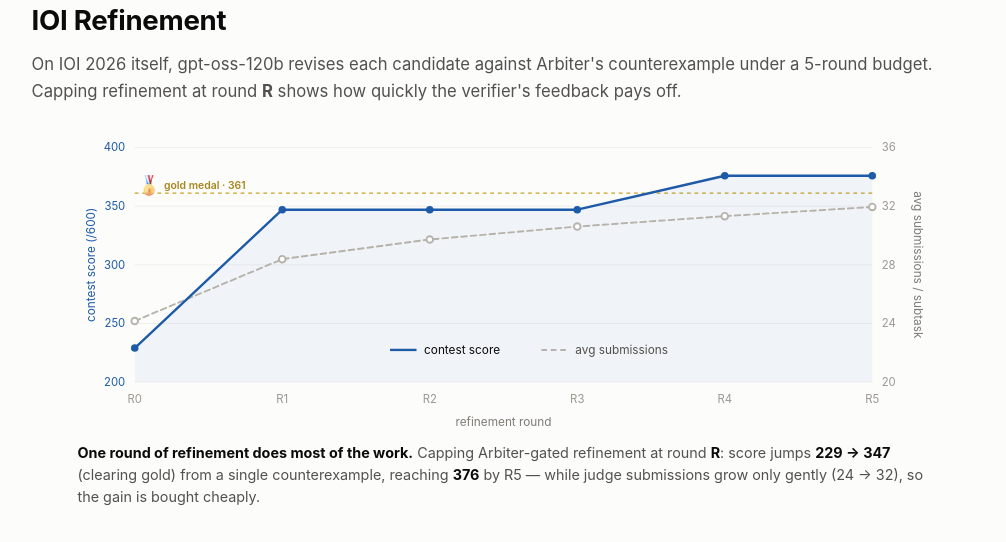
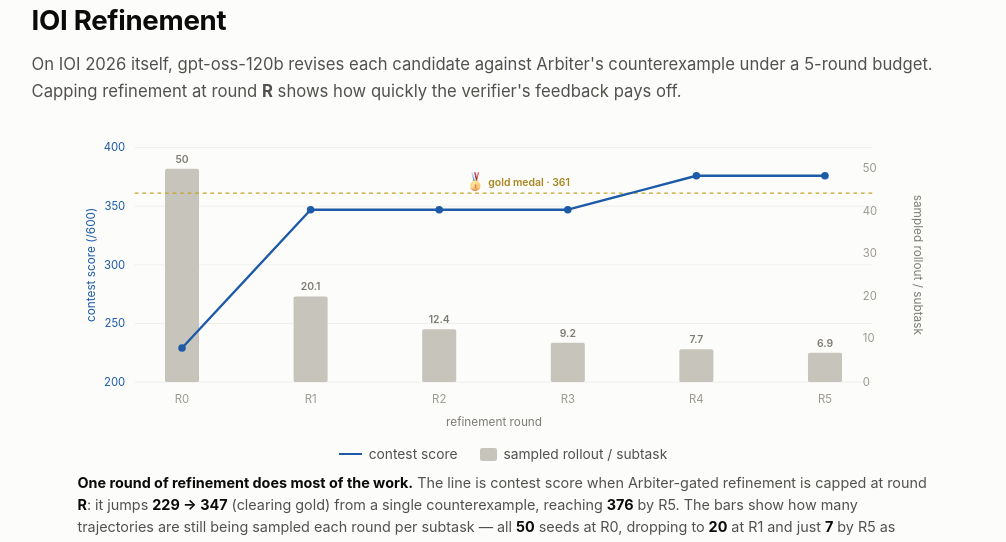
Before and after one commit to horizon-llm/IOI2026, a plain HTML site: page index.html in a window 1280 px wide. Shown: the part 2270-2812 px from the top of the page, without its empty margins (137-1143 px from the left). Drawn offline with Linux system fonts and the light colour scheme.

Commit message:
gh-pages: refinement figure shows sampled rollouts/round; token discussion prep; content tweaks

```diff
--- a/content.md
+++ b/content.md
@@ -34,7 +34,7 @@ This page reports an empirical test of what that capability is worth: whether Ar
 On IOI 2026 itself, gpt-oss-120b revises each candidate against Arbiter's counterexample under a 5-round budget. Capping refinement at round **R** shows how quickly the verifier's feedback pays off.
 
 ## refinement-cap
-**One round of refinement does most of the work.** Capping Arbiter-gated refinement at round **R**: score jumps **229 → 347** (clearing gold) from a single counterexample, reaching **376** by R5 — while judge submissions grow only gently (24 → 32), so the gain is bought cheaply.
+**One round of refinement does most of the work.** The line is contest score when Arbiter-gated refinement is capped at round **R**: it jumps **229 → 347** (clearing gold) from a single counterexample, reaching **376** by R5. The bars show how many trajectories are still being sampled each round per subtask — all **50** seeds at R0, dropping to **20** at R1 and just **7** by R5 as accepted solutions leave the pool. Most of the score is banked while the pool is still large.
 
 ## artifacts
 Every score above is backed by its raw data. Click a subtask to open its fan of 50 trajectories, then any node for the verifier's full turn-by-turn review, or the <img src="figs/coding.png" alt="code icon" style="width:12px;height:12px;vertical-align:-1px"> icon for the program that round submitted and the reasoning that wrote it. The badge beside a problem's score opens its merged final submission.
--- a/index.html
+++ b/index.html
@@ -106,6 +106,12 @@
   .figure svg{display:block;width:100%;height:auto}
   .figcap{font-size:12.5px;color:var(--ink2);line-height:1.55;margin-top:6px}
   .figcap b{color:var(--ink)}
+  /* HTML legend below a chart (kept out of the SVG so it never overlaps bars) */
+  .figlegend{display:flex;gap:20px;justify-content:center;flex-wrap:wrap;
+    font-size:12px;color:var(--ink2);margin-top:8px}
+  .figlegend span{display:inline-flex;align-items:center;gap:6px}
+  .figlegend .lg-line{width:20px;height:0;border-top:2.5px solid var(--full)}
+  .figlegend .lg-bar{width:14px;height:11px;border-radius:2px;background:#c7c4bc}
   /* hover interactivity for the chart data points */
   .figure .hit{fill:transparent;cursor:pointer}
   .figure .dot,.figure .tdot circle{transition:r .12s}
@@ -903,7 +909,7 @@
 
     <div class="figure interactive">
       <svg viewBox="0 0 900 330" role="img"
-           aria-label="Contest score and average submissions as refinement proceeds round by round">
+           aria-label="Contest score and new submissions per subtask at each refinement round">
         <!-- hover column highlight (positioned by JS) -->
         <rect class="colhi" x="0" y="26" width="0" height="248" fill="var(--full)"
           fill-opacity="0" rx="3"/>
@@ -923,88 +929,89 @@
           <text x="50" y="216">250</text>
           <text x="50" y="278">200</text>
         </g>
-        <!-- right y labels: avg submissions per subtask (muted) -->
+        <!-- right y labels: trajectories still being sampled/refined, scale 0..50 -->
         <g fill="#9a988f" font-size="12" font-family="inherit" text-anchor="start">
-          <text x="850" y="30">36</text>
-          <text x="850" y="92">32</text>
-          <text x="850" y="154">28</text>
-          <text x="850" y="216">24</text>
-          <text x="850" y="278">20</text>
+          <text x="830" y="52">50</text>
+          <text x="830" y="97">40</text>
+          <text x="830" y="142">30</text>
+          <text x="830" y="187">20</text>
+          <text x="830" y="232">10</text>
+          <text x="830" y="278">0</text>
         </g>
-        <!-- gold-medal score threshold (361.12) -->
+        <!-- bars: trajectories still active (a sample is drawn) at each round.
+             All 50 seeds run R0; the pool shrinks as accepted chains drop out. -->
+        <g fill="#c7c4bc">
+          <rect x="92"  y="48.5"  width="36" height="225.5" rx="2"/>
+          <rect x="228" y="183.4" width="36" height="90.6"  rx="2"/>
+          <rect x="364" y="218.1" width="36" height="55.9"  rx="2"/>
+          <rect x="500" y="232.5" width="36" height="41.5"  rx="2"/>
+          <rect x="636" y="239.3" width="36" height="34.7"  rx="2"/>
+          <rect x="772" y="242.9" width="36" height="31.1"  rx="2"/>
+        </g>
+        <!-- value label atop each bar -->
+        <g fill="#7d7b73" font-size="11" font-weight="600" font-family="inherit" text-anchor="middle">
+          <text x="110" y="42">50</text>
+          <text x="246" y="177">20.1</text>
+          <text x="382" y="212">12.4</text>
+          <text x="518" y="226">9.2</text>
+          <text x="654" y="233">7.7</text>
+          <text x="790" y="237">6.9</text>
+        </g>
+        <!-- gold-medal score threshold (361.12); label sits mid-line in the
+             open band above the short R2..R5 bars, clear of the tall R0 bar. -->
         <line x1="60" y1="74.2" x2="840" y2="74.2" stroke="#c9a227"
           stroke-width="1.25" stroke-dasharray="4 4"/>
-        <image href="figs/gold-medal.png" x="64" y="55" width="22" height="22"/>
-        <text x="91" y="70" fill="#a8851d" font-size="11" font-weight="600"
+        <image href="figs/gold-medal.png" x="410" y="52" width="20" height="20"/>
+        <text x="434" y="67" fill="#a8851d" font-size="11" font-weight="600"
           font-family="inherit" text-anchor="start">gold medal · 361</text>
-        <!-- faint area under the score curve -->
-        <path d="M60,238.0 L216,91.7 L372,91.7 L528,91.7 L684,55.8 L840,55.8 L840,274 L60,274 Z"
-          fill="var(--full)" fill-opacity=".05"/>
-
-        <!-- avg submissions per subtask (right axis, dashed muted) -->
-        <polyline fill="none" stroke="#b6b3ab" stroke-width="2"
-          stroke-dasharray="6 4" stroke-linejoin="round" stroke-linecap="round"
-          points="60,209.4 216,144.0 372,123.2 528,109.5 684,98.5 840,88.8"/>
-        <g fill="#fff" stroke="#b6b3ab" stroke-width="2">
-          <circle class="dot" cx="60"  cy="209.4" r="3.5"/>
-          <circle class="dot" cx="216" cy="144.0" r="3.5"/>
-          <circle class="dot" cx="372" cy="123.2" r="3.5"/>
-          <circle class="dot" cx="528" cy="109.5" r="3.5"/>
-          <circle class="dot" cx="684" cy="98.5"  r="3.5"/>
-          <circle class="dot" cx="840" cy="88.8"  r="3.5"/>
-        </g>
-
-        <!-- refinement curve: contest score after capping at round R -->
+
+        <!-- contest-score curve after capping refinement at round R -->
         <polyline fill="none" stroke="var(--full)" stroke-width="2.5"
           stroke-linejoin="round" stroke-linecap="round"
-          points="60,238.0 216,91.7 372,91.7 528,91.7 684,55.8 840,55.8"/>
+          points="110,238.0 246,91.7 382,91.7 518,91.7 654,55.8 790,55.8"/>
         <g fill="var(--full)">
-          <circle class="dot" cx="60"  cy="238.0" r="4"/>
-          <circle class="dot" cx="216" cy="91.7"  r="4"/>
-          <circle class="dot" cx="372" cy="91.7"  r="4"/>
-          <circle class="dot" cx="528" cy="91.7"  r="4"/>
-          <circle class="dot" cx="684" cy="55.8"  r="4"/>
-          <circle class="dot" cx="840" cy="55.8"  r="4"/>
+          <circle class="dot" cx="110" cy="238.0" r="4"/>
+          <circle class="dot" cx="246" cy="91.7"  r="4"/>
+          <circle class="dot" cx="382" cy="91.7"  r="4"/>
+          <circle class="dot" cx="518" cy="91.7"  r="4"/>
+          <circle class="dot" cx="654" cy="55.8"  r="4"/>
+          <circle class="dot" cx="790" cy="55.8"  r="4"/>
         </g>
 
         <!-- interactive hit-targets: one per round, full column height. -->
         <g class="hits">
-          <rect class="hit" data-r="0" data-x="60"  data-score="229" data-subs="24.2" x="0"   y="26" width="138" height="248"/>
-          <rect class="hit" data-r="1" data-x="216" data-score="347" data-subs="28.4" x="138" y="26" width="156" height="248"/>
-          <rect class="hit" data-r="2" data-x="372" data-score="347" data-subs="29.7" x="294" y="26" width="156" height="248"/>
-          <rect class="hit" data-r="3" data-x="528" data-score="347" data-subs="30.6" x="450" y="26" width="156" height="248"/>
-          <rect class="hit" data-r="4" data-x="684" data-score="376" data-subs="31.3" x="606" y="26" width="156" height="248"/>
-          <rect class="hit" data-r="5" data-x="840" data-score="376" data-subs="32.0" x="762" y="26" width="138" height="248"/>
-        </g>
-
-        <!-- legend, tucked into the empty lower area -->
-        <g font-size="12.5" font-family="inherit">
-          <line x1="330" y1="240" x2="358" y2="240" stroke="var(--full)" stroke-width="2.5"/>
-          <text x="366" y="244" fill="var(--ink)">contest score</text>
-          <line x1="490" y1="240" x2="518" y2="240" stroke="#b6b3ab" stroke-width="2" stroke-dasharray="6 4"/>
-          <text x="526" y="244" fill="var(--ink2)">avg submissions</text>
+          <rect class="hit" data-r="0" data-x="110" data-score="229" data-sampled="50"   x="0"   y="26" width="178" height="248"/>
+          <rect class="hit" data-r="1" data-x="246" data-score="347" data-sampled="20.1" x="178" y="26" width="136" height="248"/>
+          <rect class="hit" data-r="2" data-x="382" data-score="347" data-sampled="12.4" x="314" y="26" width="136" height="248"/>
+          <rect class="hit" data-r="3" data-x="518" data-score="347" data-sampled="9.2"  x="450" y="26" width="136" height="248"/>
+          <rect class="hit" data-r="4" data-x="654" data-score="376" data-sampled="7.7"  x="586" y="26" width="136" height="248"/>
+          <rect class="hit" data-r="5" data-x="790" data-score="376" data-sampled="6.9"  x="722" y="26" width="178" height="248"/>
         </g>
 
         <!-- x labels: refinement round -->
         <g fill="#9a988f" font-size="12" font-family="inherit" text-anchor="middle">
-          <text x="60"  y="296">R0</text>
-          <text x="216" y="296">R1</text>
-          <text x="372" y="296">R2</text>
-          <text x="528" y="296">R3</text>
-          <text x="684" y="296">R4</text>
-          <text x="840" y="296">R5</text>
+          <text x="110" y="296">R0</text>
+          <text x="246" y="296">R1</text>
+          <text x="382" y="296">R2</text>
+          <text x="518" y="296">R3</text>
+          <text x="654" y="296">R4</text>
+          <text x="790" y="296">R5</text>
         </g>
         <!-- axis titles -->
-        <text x="450" y="320" fill="#7d7b73" font-size="12.5"
+        <text x="440" y="320" fill="#7d7b73" font-size="12.5"
           font-family="inherit" text-anchor="middle">refinement round</text>
         <text x="18" y="150" fill="var(--full)" font-size="12.5"
           font-family="inherit" text-anchor="middle"
           transform="rotate(-90 18 150)">contest score (/600)</text>
         <text x="884" y="150" fill="#7d7b73" font-size="12.5"
           font-family="inherit" text-anchor="middle"
-          transform="rotate(90 884 150)">avg submissions / subtask</text>
+          transform="rotate(90 884 150)">sampled rollout / subtask</text>
       </svg>
       <div class="figtip" id="figtip"></div>
+      <div class="figlegend">
+        <span><span class="lg-line"></span>contest score</span>
+        <span><span class="lg-bar"></span>sampled rollout / subtask</span>
+      </div>
       <div class="figcap" data-md="refinement-cap"><b>One round of refinement does most of the work.</b>
       Capping Arbiter-gated refinement at round <b>R</b>: score jumps
       <b>229 → 347</b> (clearing gold) from a single counterexample, reaching
@@ -2006,17 +2013,16 @@ wireFigure(document.querySelector('.teaser.interactive'), {
     `<div class="tt-row"><span class="sw" style="border-top-color:var(--ink3);border-top-style:dashed"></span>`+
     `<span class="tt-u">${(+hit.dataset.b).toFixed(2)}</span> no verifier</div>`,
 });
-// Results: score + submissions per refinement round.
+// Results: score curve + new-submissions bars per refinement round.
 (function(){
   const fig=document.querySelector('#refinement .figure');
   if(!fig) return;
-  const dots=[...fig.querySelectorAll('.dot')];   // 6 subs dots then 6 score dots
-  const XS=[52,180.8,309.6,438.4,567.2,696];
+  const dots=[...fig.querySelectorAll('.dot')];   // 6 score dots, one per round
   wireFigure(fig, {
-    tipY:hit=>{const r=+hit.dataset.r;return +dots[6+r].getAttribute('cy');},
+    tipY:hit=>{const r=+hit.dataset.r;return +dots[r].getAttribute('cy');},
     tip:hit=>{const r=+hit.dataset.r;return `<div class="tt-r">Round ${r}${r===0?' · seeds':''}</div>`+
       `<div class="tt-s">score ${hit.dataset.score} / 600</div>`+
-      `<div class="tt-u">${hit.dataset.subs} submissions / subtask</div>`;},
+      `<div class="tt-u">${hit.dataset.sampled} sampled rollouts / subtask</div>`;},
   });
 })();
 
```
